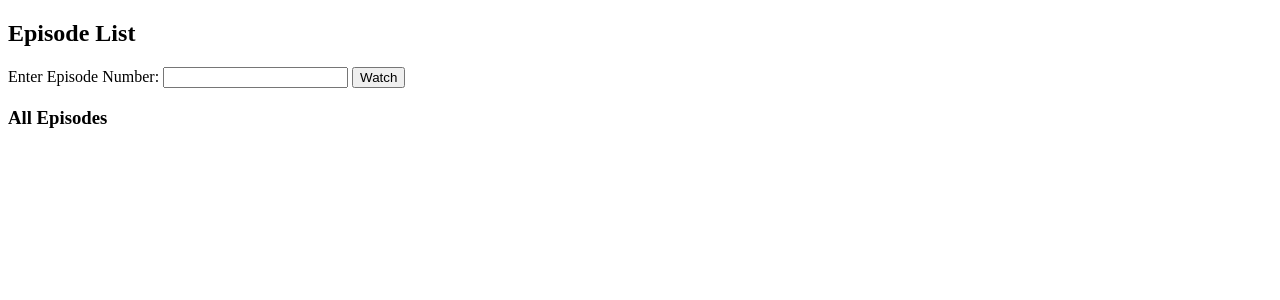
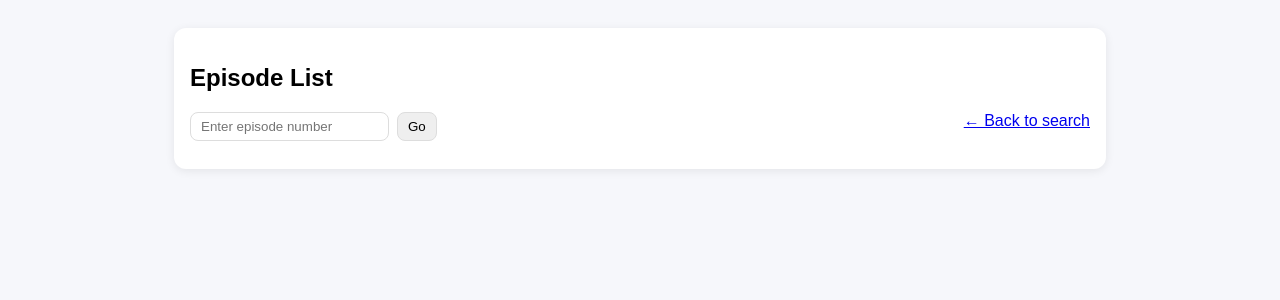
Before and after one commit to VkTheEncoder/Scrap, a Flask app: page /episodes in a window 1280 px wide. Shown: the top 300 px of the page. Run offline with Flask 3, Linux system fonts and the light colour scheme.

Commit message:
Update episodes.html

```diff
--- a/templates/episodes.html
+++ b/templates/episodes.html
@@ -2,38 +2,47 @@
 <html>
 <head>
   <title>Episodes</title>
+  <style>
+    body { font-family: Arial; background:#f6f7fb; padding:20px; }
+    .wrap { max-width:900px; margin:0 auto; background:#fff; border-radius:12px; padding:16px; box-shadow:0 2px 10px rgba(0,0,0,.08); }
+    .list { display:grid; grid-template-columns:repeat(auto-fill,minmax(240px,1fr)); gap:10px; margin-top:12px; }
+    .ep { border:1px solid #eee; border-radius:10px; padding:8px; background:#fafafa; }
+    .ep a { text-decoration:none; color:#111; }
+    .row { margin-top:12px; display:flex; gap:8px; }
+    input, button { padding:6px 10px; border-radius:8px; border:1px solid #ddd; }
+    button { cursor:pointer; }
+  </style>
 </head>
 <body>
+  <div class="wrap">
     <h2>Episode List</h2>
 
-    <form method="get" action="/watch">
-        <input type="hidden" name="url" id="episodeUrl">
-        <label>Enter Episode Number: </label>
-        <input type="number" id="epNum" min="1">
-        <button type="button" onclick="pickEpisode()">Watch</button>
-    </form>
+    <!-- choose one episode by number -->
+    <div class="row">
+      <input type="number" id="epNum" min="1" placeholder="Enter episode number">
+      <button onclick="pickEpisode()">Go</button>
+      <a href="/" style="margin-left:auto">← Back to search</a>
+    </div>
 
-    <h3>All Episodes</h3>
-    <ul>
+    <!-- or click any episode (all episode links) -->
+    <div class="list">
       {% for ep in episodes %}
-        <li>
-            <a href="/watch?url={{ ep.link }}" target="_blank">
-                Episode {{ ep.num }} — {{ ep.title }}
-            </a>
-        </li>
+      <div class="ep">
+        <div><b>Episode {{ ep.num }}</b></div>
+        <div style="font-size:13px;opacity:.8">{{ ep.title }}</div>
+        <div class="row"><a href="/watch?u={{ ep.episode_token }}">Open servers</a></div>
+      </div>
       {% endfor %}
-    </ul>
+    </div>
+  </div>
 
   <script>
     const episodes = {{ episodes|tojson }};
     function pickEpisode(){
-            let num = document.getElementById("epNum").value;
-            let ep = episodes.find(e => e.num == num);
-            if(ep){
-                window.location.href = "/watch?url=" + ep.link;
-            } else {
-                alert("Episode not found!");
-            }
+      const num = document.getElementById('epNum').value;
+      const ep = episodes.find(e => e.num == num);
+      if (ep) window.location.href = "/watch?u=" + ep.episode_token;
+      else alert("Episode not found");
     }
   </script>
 </body>
```
Lines whose indentation alone changed are shown as unchanged.
